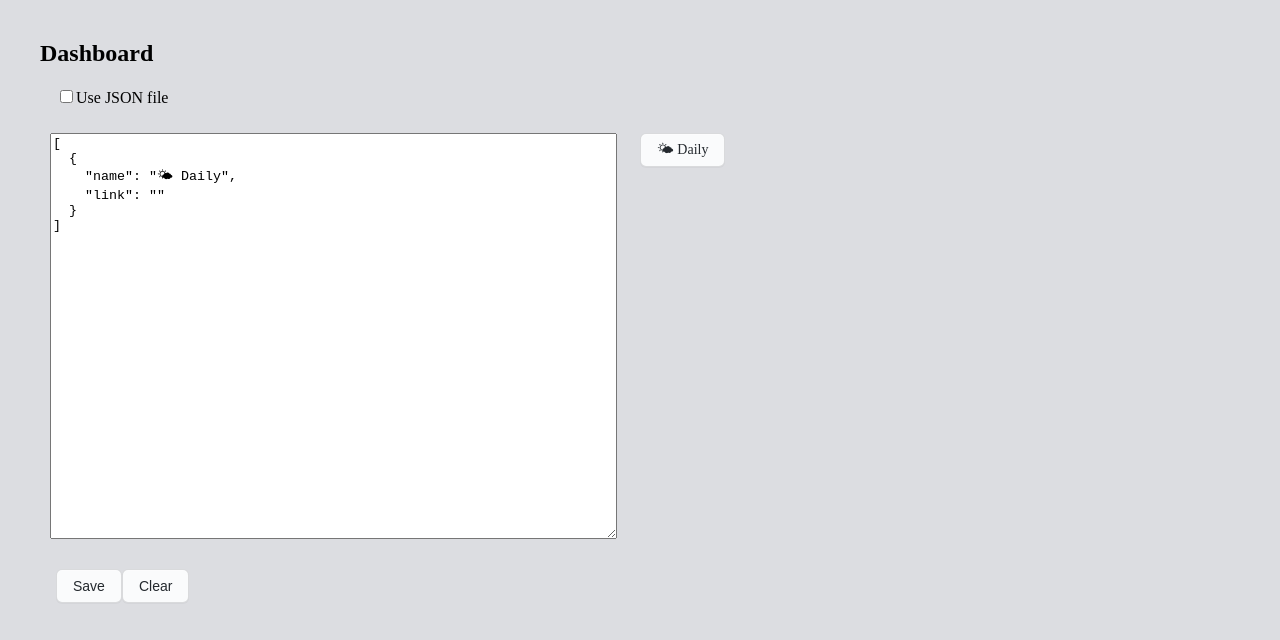
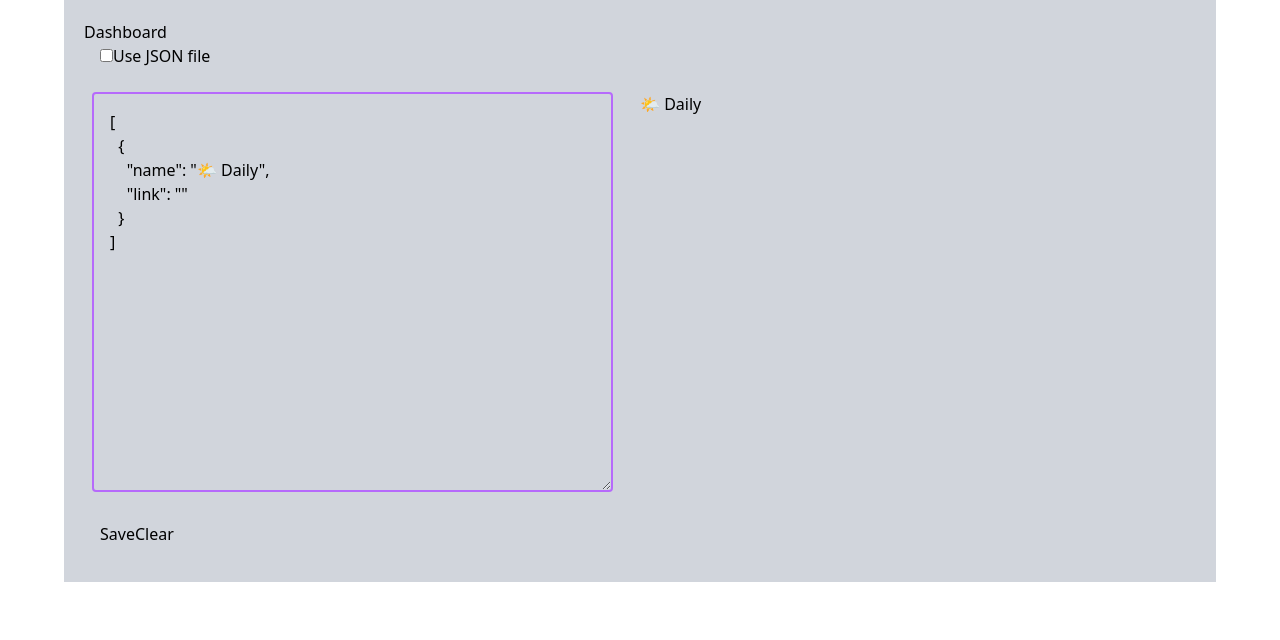
Before and after one commit to afrontend/dashboard, a React (Vite) app: page / in a window 1280 px wide. Shown: the top 640 px of the page. Built offline with nearby package versions, Linux system fonts and the light colour scheme.

Commit message:
Use tailwindcss

```diff
--- a/components/BookmarkJsonData.js
+++ b/components/BookmarkJsonData.js
@@ -1,17 +1,13 @@
 import React from "react";
-import * as bookmarkCss from "../css/bookmark.module.css";
-import * as buttonCss from "../css/button.module.css";
 
 export function BookmarkJsonData({ hasDescription, bookmarkAry = [] }) {
   const bAry = bookmarkAry && bookmarkAry.length > 0 ? bookmarkAry : [];
   return bAry.map((b, index) => (
     <div style={{ marginBottom: "0.5rem" }} key={b.link + index}>
-      <a href={b.link} className={buttonCss.btn}>
-        {b.name}
-      </a>
+      <a href={b.link}>{b.name}</a>
       &nbsp;
       {hasDescription && (
-        <span className={bookmarkCss.description}>{b.link}</span>
+        <span className="text-[blueviolet] text-xs">{b.link}</span>
       )}
     </div>
   ));
--- a/components/Button.js
+++ b/components/Button.js
@@ -1,11 +1,10 @@
 import React from "react";
 import PropTypes from "prop-types";
-import * as buttonCss from "../css/button.module.css";
 
 Button.propTypes = {
   name: PropTypes.string,
 };
 
 export function Button({ name }) {
-  return <button className={buttonCss.btn}>{name}</button>;
+  return <button>{name}</button>;
 }
--- a/components/ClearButton.js
+++ b/components/ClearButton.js
@@ -1,10 +1,9 @@
 import React from "react";
-import * as buttonCss from "../css/button.module.css";
 
 export function ClearButton() {
   return (
     <a href={"/"}>
-      <button className={buttonCss.btn}>Clear</button>
+      <button>Clear</button>
     </a>
   );
 }
--- a/components/SaveButton.js
+++ b/components/SaveButton.js
@@ -1,6 +1,5 @@
 import React from "react";
 import PropTypes from "prop-types";
-import * as buttonCss from "../css/button.module.css";
 
 SaveButton.propTypes = {
   jsonData: PropTypes.array,
@@ -14,7 +13,7 @@ export function SaveButton({ jsonData }) {
   const url = origin + pathname + param;
   return (
     <a href={url}>
-      <button className={buttonCss.btn}>Save</button>
+      <button>Save</button>
     </a>
   );
 }
--- a/components/TextForCopy.js
+++ b/components/TextForCopy.js
@@ -1,5 +1,4 @@
 import React, { useEffect, useState } from "react";
-import * as buttonCss from "../css/button.module.css";
 
 const COPIED_MESSAGE = "copied";
 
@@ -29,9 +28,7 @@ export function TextForCopy() {
 
   return textAry.map((text, index) => (
     <div style={{ marginBottom: "0.5rem" }} key={text.content + index}>
-      <a className={buttonCss.btn} onClick={() => toClipboard(text.content)}>
-        {text.content}
-      </a>
+      <a onClick={() => toClipboard(text.content)}>{text.content}</a>
       &nbsp;
       {message === text.content && COPIED_MESSAGE}
     </div>
--- a/css/App.module.css
+++ b/css/App.module.css
@@ -1,49 +1,3 @@
-body {
-  margin: 0;
-  background-color: #dcdde1;
-}
-
-.background {
-  background-color: #dcdde1;
-  margin-left: auto;
-  margin-right: auto;
-  max-width: 1200px;
-  padding: 20px;
-}
-
-.link {
-  overflow-wrap: break-word;
-  margin: 1rem;
-}
-
-.wrapper {
-  display: flex;
-  align-items: top;
-  justify-content: center;
-}
-
-.wrapper .side {
-  width: 50%;
-  position: relative;
-}
-
-.wrapper .side .msg {
-  position: absolute;
-  top: 1rem;
-  right: 2rem;
-}
-
-.wrapper .rightSide {
-  width: 50%;
-  margin: 10px;
-}
-
 a {
   text-decoration: none;
 }
-
-.textarea {
-  height: calc(100vh - 400px);
-  width: 95%;
-  margin: 10px;
-}
--- a/css/bookmark.module.css
+++ /dev/null
@@ -1,4 +0,0 @@
-.description {
-  color: blueviolet;
-  font-size: 0.7rem;
-}
--- a/css/button.module.css
+++ /dev/null
@@ -1,56 +0,0 @@
-.btn {
-  appearance: none;
-  background-color: #fafbfc;
-  border: 1px solid rgba(27, 31, 35, 0.15);
-  border-radius: 6px;
-  box-shadow:
-    rgba(27, 31, 35, 0.04) 0 1px 0,
-    rgba(255, 255, 255, 0.25) 0 1px 0 inset;
-  box-sizing: border-box;
-  color: #24292e;
-  cursor: pointer;
-  display: inline-block;
-  /* font-family: "Cascadia Code", -apple-system, system-ui, "Segoe UI", Helvetica, Arial, sans-serif, "Apple Color Emoji", "Segoe UI Emoji"; */
-  font-size: 14px;
-  font-weight: 500;
-  line-height: 20px;
-  list-style: none;
-  padding: 6px 16px;
-  position: relative;
-  transition: background-color 0.2s cubic-bezier(0.3, 0, 0.5, 1);
-  touch-action: manipulation;
-  vertical-align: middle;
-  white-space: nowrap;
-  word-wrap: break-word;
-}
-
-.btn:hover {
-  background-color: #f3f4f6;
-  text-decoration: none;
-  transition-duration: 0.1s;
-}
-
-.btn:disabled {
-  background-color: #fafbfc;
-  border-color: rgba(27, 31, 35, 0.15);
-  color: #959da5;
-  cursor: default;
-}
-
-.btn:active {
-  background-color: #edeff2;
-  box-shadow: rgba(225, 228, 232, 0.2) 0 1px 0 inset;
-  transition: none 0s;
-}
-
-.btn:focus {
-  outline: 1px transparent;
-}
-
-.btn:before {
-  display: none;
-}
-
-.btn:-webkit-details-marker {
-  display: none;
-}
--- a/index.html
+++ b/index.html
@@ -10,14 +10,11 @@
     <link rel="apple-touch-icon" href="icon.png" />
     <link rel="icon" href="favicon.ico" />
 
-    <!-- without parcel -->
-    <!-- <link rel="stylesheet" href="css/bookmark.module.css"> -->
-    <!-- <link rel="stylesheet" href="css/button.css"> -->
-
     <meta name="theme-color" content="#fafafa" />
+    <script src="https://cdn.jsdelivr.net/npm/@tailwindcss/browser@4"></script>
   </head>
 
-  <body>
+  <body className="m-0">
     <noscript>You need to enable JavaScript to run this app.</noscript>
     <!--[if IE]>
       <p class="browserupgrade">
--- a/src/App.js
+++ b/src/App.js
@@ -4,7 +4,6 @@ import { BookmarkJsonFile } from "../components/BookmarkJsonFile";
 import { getJsonData, isJSON } from "../js/utils";
 // import { TextForCopy } from "../components/TextForCopy";
 import { JSONToggleSwitch } from "../components/JSONToggleSwitch";
-import * as classes from "../css/App.module.css";
 import { SaveButton } from "../components/SaveButton";
 import { ClearButton } from "../components/ClearButton";
 
@@ -45,49 +44,57 @@ export function App() {
   }
 
   return (
-    <div className={classes.background}>
+    <div className={"bg-gray-300 mx-auto max-w-6xl p-5"}>
       <h2> Dashboard </h2>
-      <div style={{ marginBottom: "1rem", marginLeft: "1rem" }}>
+      <div className={"mb-4 ml-4"}>
         <JSONToggleSwitch
           onOff={useJsonFile}
           setOnOff={handleSwitch}
           name="Use JSON file"
         />
       </div>
-      <div className={classes.wrapper}>
+
+      <div className={"flex items-start justify-center"}>
         {useJsonFile ? (
           <>
-            <div className={classes.side}>
+            <div className="w-1/2 relative">
               <BookmarkJsonFile jsonFilename="officeBookmark.json" />
             </div>
-            <div className={classes.side}>
+            <div className="w-1/2 relative">
               <BookmarkJsonFile jsonFilename="homeBookmark.json" />
             </div>
           </>
         ) : (
           <>
-            <div className={classes.side}>
+            <div className="w-1/2 relative">
               <textarea
-                className={classes.textarea}
+                className="rounded-sm p-4 border-2 border-solid border-purple-500/75 h-[calc(100vh-400px)] w-[95%] m-2"
                 value={bookmarkText}
                 onChange={handleChange}
               />
               {msg && (
-                <div className={classes.msg} style={{ color: "#8c7ae6" }}>
+                <div
+                  className="absolute top-4 right-8"
+                  style={{ color: "#8c7ae6" }}
+                >
                   {msg}
                 </div>
               )}
               {errorMsg && (
-                <div className={classes.msg} style={{ color: "#e84118" }}>
+                <div
+                  className="absolute top-4 right-8"
+                  style={{ color: "#e84118" }}
+                >
                   {errorMsg}
                 </div>
               )}
-              <div className={classes.link}>
+
+              <div className="break-words m-4">
                 <SaveButton jsonData={bookmarkAry} />
                 <ClearButton />
               </div>
             </div>
-            <div className={classes.rightSide}>
+            <div className={"w-1/2 m-2"}>
               <BookmarkJsonData
                 bookmarkAry={bookmarkAry}
                 hasDescription={true}
```
